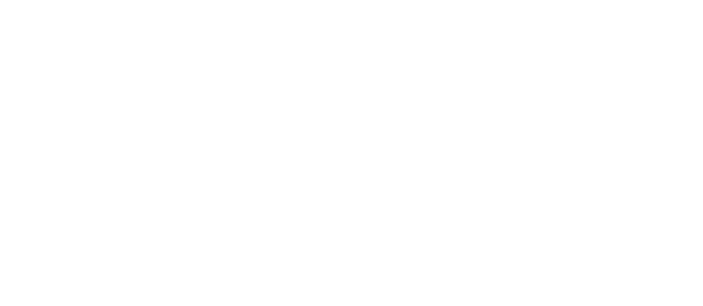
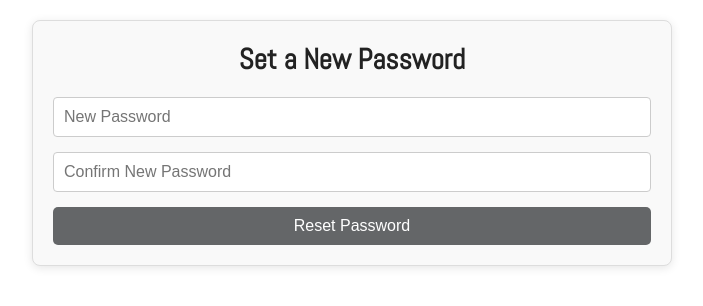
Before and after one commit to Oleksander12345/Shop, a React (Create React App) app: page /forgotpassword in a window 1280 px wide. Before the commit this address had no page. Shown: the top 306 px of the page, without its empty margins (288-991 px from the left). Built offline with nearby package versions, Linux system fonts and the light colour scheme.

Commit message:
Commt +2

```diff
--- a/src/App.js
+++ b/src/App.js
@@ -14,6 +14,7 @@
 import AdminPanel from './pages/Admin';
 import ProtectedRoute from './components/ProtectedRoute';
 import Orders from './pages/Orders'
+import ForgotPassword from './components/ForgotPassword'
 
 function App() {
   return (
@@ -23,6 +24,7 @@
         <Route path="/" element={<Login />} />
         <Route path="/registration" element={<Registration />} />
         <Route path="/passwordreset" element={<ResetPassword />} />
+        <Route path="/forgotpassword" element={<ForgotPassword />} />
 
         {/* Сторінки з Layout */}
         <Route path="/" element={<Layout />}>
--- /dev/null
+++ b/src/components/ForgotPassword.js
@@ -0,0 +1,64 @@
+import React, { useState } from 'react';
+import { useSearchParams } from 'react-router-dom';
+
+function ForgotPassword() {
+  const [password, setPassword] = useState('');
+  const [confirmPassword, setConfirmPassword] = useState('');
+  const [message, setMessage] = useState('');
+  const [searchParams] = useSearchParams();
+
+  const token = searchParams.get('token'); // Отримати токен із URL
+
+  const handleSubmit = async (e) => {
+    e.preventDefault();
+
+    if (password !== confirmPassword) {
+      setMessage('Passwords do not match!');
+      return;
+    }
+
+    try {
+      const response = await fetch('http://your-server.com/api/auth/reset-password', {
+        method: 'POST',
+        headers: { 'Content-Type': 'application/json' },
+        body: JSON.stringify({ token, password }),
+      });
+
+      if (response.ok) {
+        setMessage('Password successfully reset. You can now log in.');
+      } else {
+        setMessage('Error: Invalid token or server issue.');
+      }
+    } catch (error) {
+      setMessage('Server error. Please try again later.');
+    }
+  };
+
+  return (
+    <div className="forgot-password-container">
+      <h2 className="forgot-password-title">Set a New Password</h2>
+      <form className="forgot-password-form" onSubmit={handleSubmit}>
+        <input
+          type="password"
+          placeholder="New Password"
+          className="forgot-password-input"
+          value={password}
+          onChange={(e) => setPassword(e.target.value)}
+          required
+        />
+        <input
+          type="password"
+          placeholder="Confirm New Password"
+          className="forgot-password-input"
+          value={confirmPassword}
+          onChange={(e) => setConfirmPassword(e.target.value)}
+          required
+        />
+        <button type="submit" className="forgot-password-button">Reset Password</button>
+      </form>
+      {message && <p className="forgot-password-message">{message}</p>}
+    </div>
+  );
+}
+
+export default ForgotPassword;
--- a/src/components/Login.js
+++ b/src/components/Login.js
@@ -1,31 +1,77 @@
 import React, { useState, useEffect } from 'react';
 import { Link, useNavigate } from 'react-router-dom';
 
+const Modal = ({ isOpen, onClose, children }) => {
+  if (!isOpen) return null;
+
+
+
+  return (
+    <div className="modal-overlay">
+      <div className="modal-content">
+        <button className="close-button" onClick={onClose}>
+          ✖
+        </button>
+        {children}
+      </div>
+    </div>
+  );
+};
+
 function Login() {
+  const [message, setMessage] = useState('');
   const [username, setUsername] = useState('');
   const [password, setPassword] = useState('');
   const [error, setError] = useState('');
+  const [isModalOpen, setIsModalOpen] = useState(false);
+  const [email, setEmail] = useState('');
   const navigate = useNavigate();
+
+  const handleSendEmail = async () => {
+    if (!email) {
+      setError('Email is required');
+      return;
+    }
+
+    try {
+      const response = await fetch('http://192.168.0.219:8081/api/auth/forgot-password', {
+        method: 'POST',
+        headers: {
+          'Content-Type': 'application/json',
+        },
+        body: JSON.stringify({ email }),
+      });
+
+      if (response.ok) {
+        clearMessageAfterTimeout(setMessage);
+        setMessage('Email sent successfully!');
+        setError('');
+      } else {
+        const data = await response.json();
+        setError(data.message || 'Failed to send email');
+      }
+
+    } catch (err) {
+      clearMessageAfterTimeout(setError);
+      setError('Server error. Please try again later.');
+    }
+  };
+  const clearMessageAfterTimeout = (setMessageFunction) => {
+    setTimeout(() => {
+      setMessage("");
+    }, 3000);
+  };
+
+
+
   useEffect(() => {
-    document.body.classList.add('auth-page'); // Додаємо клас для логіну
+    document.body.classList.add('auth-page');
 
     return () => {
-      document.body.classList.remove('auth-page'); // При виході — видаляємо
+      document.body.classList.remove('auth-page');
     };
   }, []);
 
-  // const handleSubmit = (e) => {
-  //   e.preventDefault();
-  //   const users = JSON.parse(localStorage.getItem('users')) || [];
-  //   const user = users.find(user => user.username === username && user.password === password);
-
-  //   if (user) {
-  //     localStorage.setItem('currentUser', JSON.stringify({ username: user.username, role: user.role }));
-  //     navigate('/dumps');
-  //   } else {
-  //     setError('Invalid username or password');
-  //   }
-  // };
   const handleSubmit = async (e) => {
     e.preventDefault();
 
@@ -40,12 +86,10 @@
 
       if (response.ok) {
         const data = await response.json();
-        localStorage.setItem('token', data.token); // Зберігаємо токен або дані користувача
-        console.log(data.token);
-        const decodedToken = JSON.parse(atob(data.token.split(".")[1])); // Декодируем payload
+        localStorage.setItem('token', data.token);
+        const decodedToken = JSON.parse(atob(data.token.split(".")[1]));
         localStorage.setItem("username", decodedToken.sub);
-        localStorage.setItem("role", decodedToken.roles)
-        console.log(decodedToken.roles);
+        localStorage.setItem("role", decodedToken.roles);
         navigate('/dumps');
       } else {
         const errorData = await response.json();
@@ -55,6 +99,11 @@
       setError('Server error. Please try again later.');
     }
   };
+
+  // const handlePasswordChange = () => {
+  //   alert(`Password change initiated for ${email}`);
+  //   setIsModalOpen(false);
+  // };
 
   return (
     <main className="login-main">
@@ -67,34 +116,65 @@
               type="text"
               placeholder="Username"
               id="login-username"
-            name="username"              // ✅ Поле для імені користувача
-            autoComplete="username"      // ✅ Автозаповнення імені
+              name="username"
+              autoComplete="username"
               value={username}
               onChange={(e) => setUsername(e.target.value)}
               required
             />
           </div>
 
-
           <div className="form-field">
             <input
               type="password"
               placeholder="Password"
               id="login-password"
-            name="password"               // ✅ Поле для пароля
-            autoComplete="current-password" // ✅ Автозаповнення пароля
+              name="password"
+              autoComplete="current-password"
               value={password}
               onChange={(e) => setPassword(e.target.value)}
               required
             />
           </div>
           {error && <p className="error-message">{error}</p>}
+
           <div className="form-field">
-            <button className="btn btn-submit" type="submit">Log In</button>
-            <div className='login-registration-container'>Don't have a account?<Link to="/registration" className="login-registration"> Sign up</Link></div>
+            <button className="btn btn-submit" type="submit">
+              Log In
+            </button>
+            <div className='login-registration-container'>
+              Don't have an account?
+              <Link to="/registration" className="login-registration"> Sign up</Link>
+            </div>
+            <div className='forgotPassword-container'>
+              <span style={{display: 'block', textAlign: 'center'}}>Forgot password?</span>
+              <button
+                type="button"
+                className="forgotPassword-link"
+                onClick={() => setIsModalOpen(true)}
+              >
+                Click here
+              </button>
+            </div>
           </div>
         </form>
       </div>
+
+      <Modal isOpen={isModalOpen} onClose={() => setIsModalOpen(false)}>
+        <h2>Reset Password</h2>
+        <input
+          type="email"
+          value={email}
+          onChange={(e) => setEmail(e.target.value)}
+          placeholder="Enter your email"
+          className="modal-input"
+        />
+        {error && <p className="modal-error">{error}</p>}
+        {message && <p className="modal-success">{message}</p>}
+        <button className="modal-button" onClick={handleSendEmail}>
+          Reset Password
+        </button>
+      </Modal>
     </main>
   );
 }
--- a/src/components/Registration.js
+++ b/src/components/Registration.js
@@ -105,8 +105,8 @@
               onChange={(e) => setRole(e.target.value)}
               required
             >
-              <option value="user">User</option>
-              <option value="admin">Admin</option>
+              <option value="USER">User</option>
+              <option value="ADMIN">Admin</option>
             </select>
           </div>
 
--- a/src/index.css
+++ b/src/index.css
@@ -309,3 +309,142 @@
 .reset-password-message.error {
   color: #f44336;
 }
+
+.forgotPassword {
+  color: #615e5f;
+  font-size: 1rem;
+  border: none;
+  border-radius: 8px;
+  text-decoration: none;
+  transition: 0.3s ease;
+}
+.forgotPassword-container {
+  margin-top: 5px;
+  width: 100%;
+}
+.forgotPassword-container button, .modal-button {
+  padding: 0.7rem 4.5rem;
+  font-size: 1rem;
+  border: none;
+  border-radius: 8px;
+  cursor: pointer;
+  transition: 0.3s ease;
+  color: #FFF;
+  background-color: #615e5f;
+  display: block;
+  margin: 5px auto;
+}
+
+
+
+/* Model window */
+.modal-overlay {
+  position: fixed;
+  top: 0;
+  left: 0;
+  width: 100%;
+  height: 100%;
+  background-color: rgba(0, 0, 0, 0.5);
+  display: flex;
+  justify-content: center;
+  align-items: center;
+  z-index: 1000;
+}
+
+.modal-content {
+  background: white;
+  padding: 20px;
+  border-radius: 8px;
+  box-shadow: 0 2px 10px rgba(0, 0, 0, 0.2);
+  max-width: 400px;
+  width: 100%;
+  text-align: center;
+  position: relative;
+}
+
+.close-button {
+  position: absolute;
+  top: 10px;
+  right: 10px;
+  background: none;
+  border: none;
+  font-size: 20px;
+  cursor: pointer;
+}
+
+.modal-input {
+  width: 100%;
+  padding: 10px;
+  margin: 20px 0;
+  border: 1px solid #ccc;
+  border-radius: 4px;
+}
+
+.profile-section-button {
+  padding: 10px 20px;
+  font-size: 16px;
+  background-color: #646668;
+  color: white;
+  border: none;
+  border-radius: 5px;
+  cursor: pointer;
+}
+
+.profile-section-button:hover {
+  background-color: #464748;
+}
+
+/* Forgot Password */
+.forgot-password-container {
+  max-width: 50%;
+  margin: 20px auto;
+  padding: 20px;
+  background-color: #f9f9f9;
+  border: 1px solid #ddd;
+  border-radius: 8px;
+  box-shadow: 0 2px 10px rgba(0, 0, 0, 0.1);
+  font-family: 'Abel', sans-serif;
+}
+
+.forgot-password-title {
+  text-align: center;
+  font-size: 1.8rem;
+  color: #222;
+  margin-bottom: 20px;
+}
+
+.forgot-password-form {
+  display: flex;
+  flex-direction: column;
+  gap: 15px;
+}
+
+.forgot-password-input {
+  width: 100%;
+  padding: 10px;
+  border: 1px solid #ccc;
+  border-radius: 4px;
+  font-size: 1rem;
+}
+
+.forgot-password-button {
+  padding: 10px 20px;
+  font-size: 16px;
+  background-color: #646668;
+  color: white;
+  border: none;
+  border-radius: 5px;
+  cursor: pointer;
+  transition: background-color 0.3s ease;
+}
+
+.forgot-password-button:hover {
+  background-color: #464748;
+}
+
+.forgot-password-message {
+  margin-top: 15px;
+  font-size: 1rem;
+  color: green;
+  text-align: center;
+}
--- a/src/pages/Profile.js
+++ b/src/pages/Profile.js
@@ -1,6 +1,5 @@
 import React, { useState, useEffect } from "react";
 import { useNavigate } from "react-router-dom";
-import "../main-page.css";
 
 function Profile() {
   const navigate = useNavigate();
```
Lines whose indentation alone changed are shown as unchanged.
